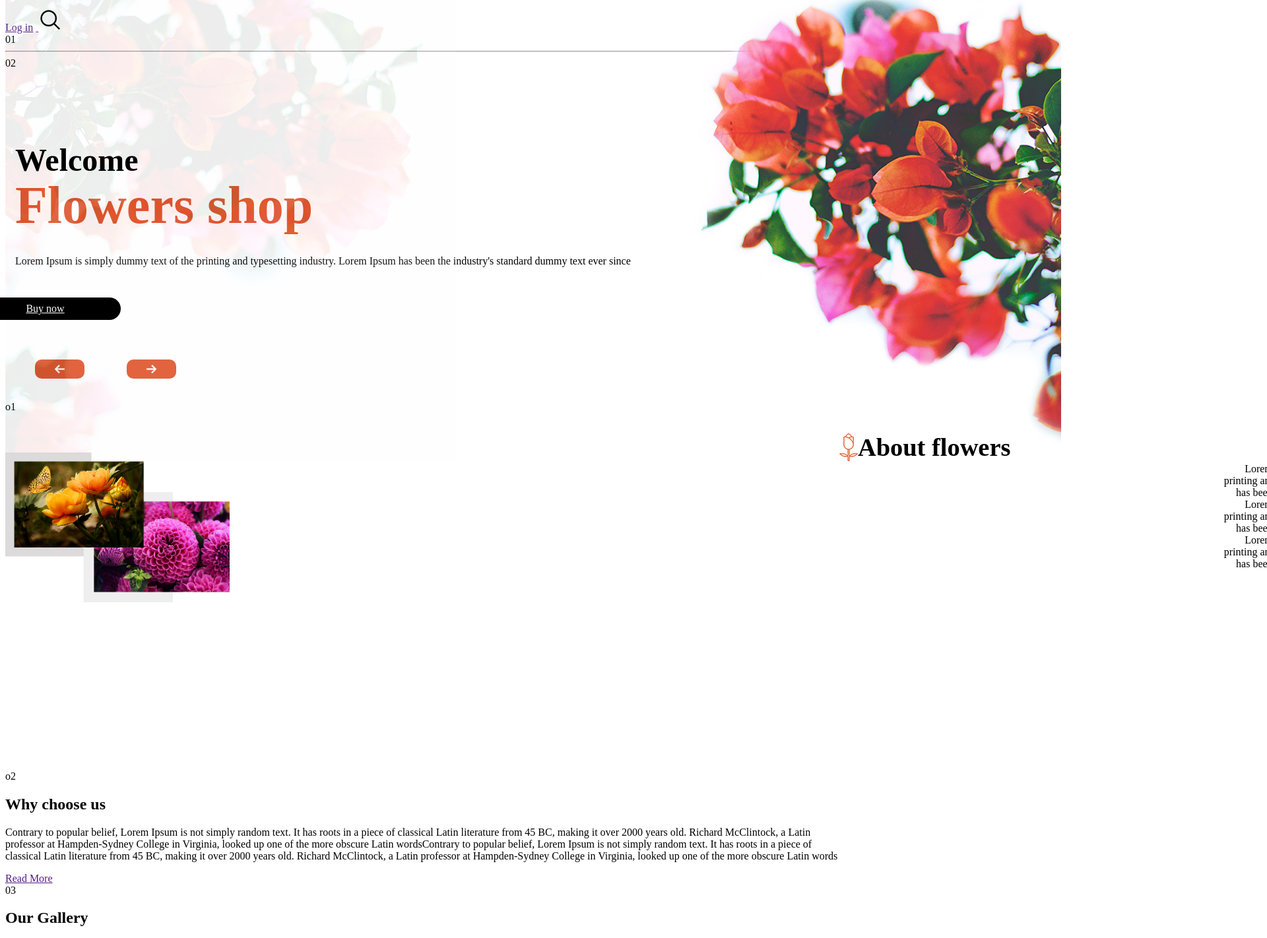
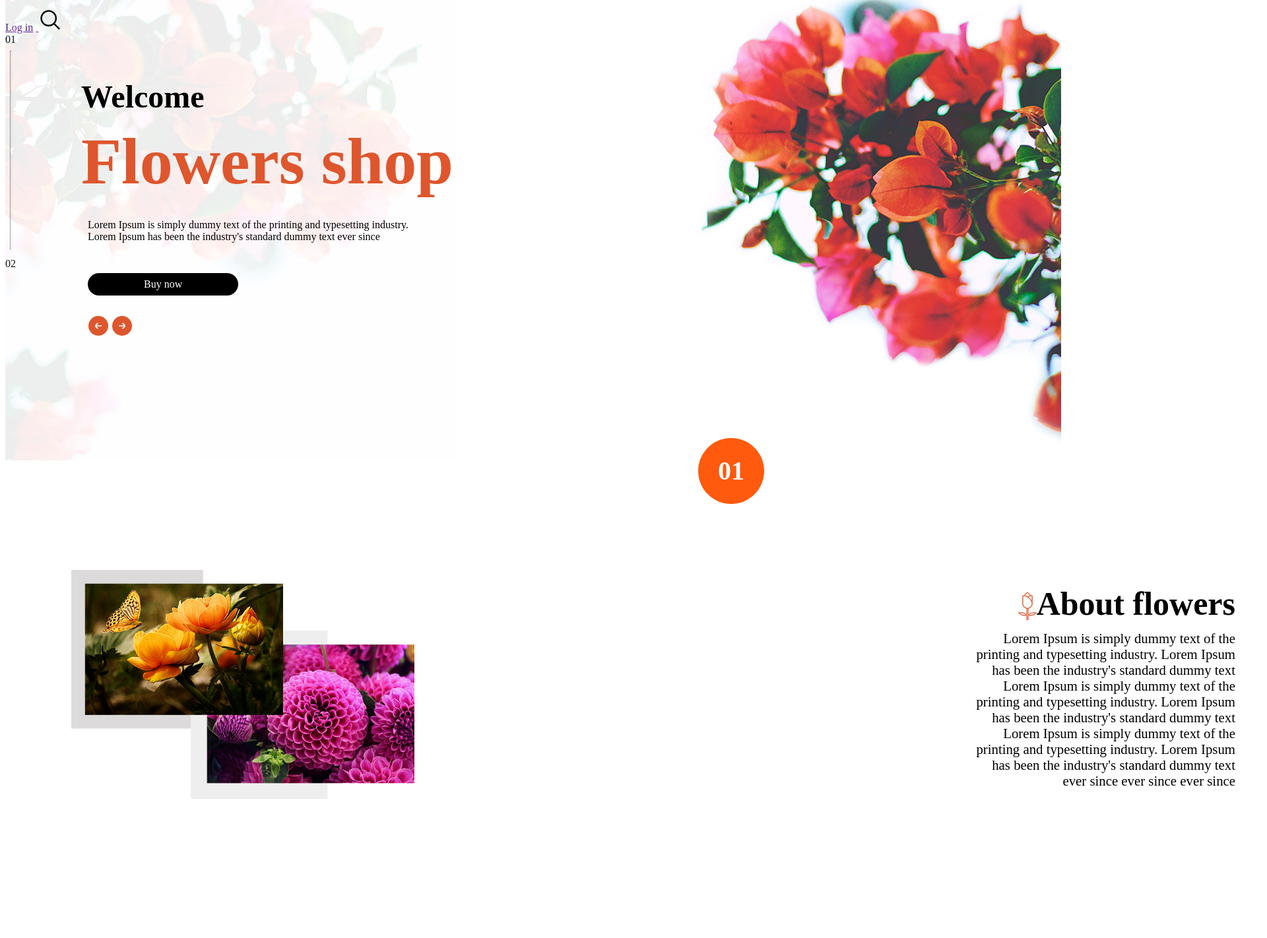
Before and after one commit to ElijasStramkauskas/PavasarioProjektas, a plain HTML site: page index.html in a window 1280 px wide. Shown: the part 128-1550 px from the top of the page at 66% size, 1920 px wide, since content can reach past the window. Drawn offline with Linux system fonts and the light colour scheme; files whose address does not match are found by name.

Commit message:
visko po biski

```diff
--- a/css/style.css
+++ b/css/style.css
@@ -4,6 +4,7 @@
     padding-right: 25px;
 }
 .body{
+  margin: 0;
   font-family: "Poppins", sans-serif;
   color: #0c0c0c;
   background-color: #ffffff;
@@ -29,47 +30,246 @@
       background-size: cover;
     }}
 
+/* section flower */
+
     .flower{
+
+        h2{
+        text-align: left;
+        position: relative;
+        top: 0px;
+        bottom: 0;
+        left: 100px;
+        top: -400px;
+        }
+
+        hr{
+        width: 1px;
+        height: 300px;
+        display: inline-block;
+        margin-left: 7px;
+        }
+
         h1{
+        position: relative;
         font-weight: 600;
         color: #de562d;
-        font-size: 5rem;
+        font-size: 100px;
         margin-bottom: 30px;
+        left: 100px;
+        top: -400px;
         }
-      a {
+
+        a{
+        position: relative;
         display: inline-block;
         padding: 8px 85px;
         background-color: #000000;
         color: #ffffff;
         border-radius: 25px;
         margin: 30px ;
+        left: 80px;
+        top: -400px;
+        text-decoration: none;
         }
+
+        p{
+        position: relative;
+        left: 110px;
+        top: -400px;
+        }
+
         img{
-        border-radius: 10px;
+        position: relative;
         background-color: #de562d;
-        padding: 8px 30px;
-        margin: 30px ;
+        padding: 10px 10px;
+        margin: 1px ;
+        top: -400px;
+        left: 110px;
+        border-radius: 50%;
+        width: 10px;
+        height: 10px;
+        object-fit: cover
         }}
 
-    .image{
-      width: 0;
+/* pabaiga */
+
+
+/* section about */
+
+    .about{
+
+        h2{
+        text-align: right;
+        position: relative;
+        left: 600px;
+        bottom: 520px;
+        font-size: 50px;
+        }
+
+        p{
+        text-align: right;
+        position: relative;
+        left: 600px;
+        bottom: 550px;
+        font-size: 130%;
+        }
+
+        .aboutpng{
+        width: 520px;
+        position: relative;
+        bottom: 150px;
+        left: 100px;
+        }
+        .tulpe{
+        position: relative;
+        top: 8px;
+        }}
+
+/* pabaiga */
+
+
+
+/* section why */
+
+   .why{
+
+        background-color: #ff0000;
+        color: white;
+        text-align: center;
+        padding: 60px 20px;
+        position: relative;
+        width: 1130px;
 
         }
 
-
-    .logo{
-      width: 0;
+        .why a{
+        position: relative;
+        display: inline-block;
+        padding: 15px 60px;
+        background-color: #ffffff;
+        color: #ff0000;
+        border-radius: 25px;
+        margin: 30px ;
+        bottom: -20px;
+        text-decoration: none;
         }
 
+        .why h2{
+        position: relative;
+        font-size: 40px;
+        bottom: 40px;
 
-.footer {
+
+        }
+        .why p{
+        position: relative;
+        font-size: 20px;
+        max-width: 1000px;
+        left: 60px;
+        }
+        .skaiciai{
+        width: 100px;
+        height: 100px;
+        background-color: #ff5a0e;
+        color: white;
+        font-weight: bold;
+        border-radius: 50%;
+        display: flex;
+        align-items: center;
+        justify-content: center;
+        position: relative;
+        font-size: 40px;
+        }
+        .du{
+        bottom: 120px;
+        left: 50px;
+        }
+        .tris{
+        left: 1000px;
+        bottom: 40px;
+        }
+        .vienas{
+          bottom: 250px;
+          left: 1050px;
+        }
+
+/* pabaiga */
+
+/* section gallery */
+
+.gallery{
+    h2{
+    position: relative;
+    font-size: 40px;
+    left: 480px;
+    }
+
+    .tulpe{
+    position: relative;
+    bottom: -10px;
+    }
+
+    img.image1{
+    position: relative;
+    left: 10px;
+    bottom: -20px;
+    width: 80%;
+    }
+
+    img.image2{
+    position: relative;
+    bottom: 245px;
+    left: 400px;
+    width: 80%;
+    }
+
+    img.image3{
+    position: relative;
+    bottom: 710px;
+    left: 790px;
+    }
+
+    img.image4{
+    position: relative;
+    bottom: 700px;
+    width: 80%;
+    left: 10px;
+    }
+
+    img.image5{
+    position: relative;
+    bottom: 960px;
+    left: 400px;
+    }
+
+    img.image6{
+    position: relative;
+    bottom: 1430px;
+    left: 790px;
+    }
+
+    img.image7{
+    position: relative;
+    bottom: 1210px;
+    left: 10px;
+    width: 165%;
+    }
+
+    img.image8{
+    position: relative;
+    bottom: 1730px;
+    left: 790px;
+    }}
+/* pabaiga */
+   .footer{
         background-color: #363535;
         color: #fff;
         padding: 60px 20px 30px;
         font-family: 'Poppins', sans-serif;
         }
 
-.footer-container {
+    .footer-container{
         max-width: 1200px;
         margin: 0 auto;
         display: flex;
@@ -78,7 +278,7 @@
         gap: 40px;
         }
 
-.footer-column {
+    .footer-column{
         flex: 1 1 220px;
         }
 
@@ -154,7 +354,7 @@
 
 }
 
-h2{
+h222{
   text-align: left;
   position: relative;
   top: 0px;
@@ -171,31 +371,6 @@ h2{
   right: 0;
   left: 0;
   }
-
-.aboutpng{
-width: 340px;
-position: relative;
-top:  60px;
-
-}
-.aboutname{
-  text-align: right;
-  position: relative;
- left: 100%;
- bottom: 240px;
- font-size: 160%;
-}
-.abouttext{
-text-align: right;
-position: relative;
-left: 70%;
-bottom: 270px;
-}
-.tulpe{
-  position: relative;
-  top: 8px;
-}
-
 .welcome{
  width: 130%;
 
@@ -207,7 +382,20 @@ bottom: 270px;
   top:70px ;
 }
 
-.buybutton{
-  position: relative;
-right: 6%;
+
+
+
+
+
+.line{
+
 }
+.image{
+  width: 0;
+
+}
+
+
+.logo{
+  width: 0;
+}
--- a/index.html
+++ b/index.html
@@ -1,18 +1,22 @@
 <!DOCTYPE html>
 <html lang="en">
+
 <head>
+
 <meta charset="UTF-8">
 <meta name="viewport" content="width=device-width, initial-scale=1.0">
 
 <link rel="stylesheet" href="css/style.css">
 
-    <title>Document</title>
+<title>flowers shop</title>
+
 </head>
 
 <body>
 <!-- header pradzia -->
 <header>
 <div class="flower11"><img src="img/flower11.png" alt=""></div>
+
 <div class=""> </div>
 <span>Fior</span>
 
@@ -59,7 +63,9 @@
 <section class="flower">
 <div class="">
 <span> 01</span>
+<br>
 <hr>
+<br>
 <span>02</span>
 </div>
 
@@ -70,10 +76,9 @@
 </div>
 <h1>Flowers shop</h1>
 <p>
-Lorem Ipsum is simply dummy text of the printing and typesetting industry. Lorem Ipsum has been
-the
-industry's
-standard dummy text ever since
+Lorem Ipsum is simply dummy text of the printing and typesetting industry.
+<br>
+Lorem Ipsum has been the industry's standard dummy text ever since
 </p> <div class="buybutton">
 
 <a href="">Buy now</a>
@@ -83,68 +88,79 @@ standard dummy text ever since
 <img src="img/prev.png" alt=""> <img src="img/next.png" alt="">
 </div>
 </section>
+
 <!-- about section pradzia -->
+
 <section class="about">
-    <div class="">
-        o1
+
+<div class="skaiciai vienas">
+
+01
+
 </div>
-    <div>
-    <div class="image"><img class="aboutpng" src="img/about.png" alt=""/>
-    </div>
-    <div class="aboutname">
+
+<img class="aboutpng" src="img/about.png" alt=""/>
+
 <h2>
+
 <img class="tulpe" src="img/tulpe.png" alt="">About flowers
+
 </h2>
-    </div>
-<div class="abouttext">
+
 <p>Lorem Ipsum is simply dummy text of the <br>printing and typesetting industry. Lorem Ipsum <br> has been the
 industry's standard dummy text <br>Lorem Ipsum is simply dummy text of the <br> printing and typesetting industry.
 Lorem Ipsum <br>has been the industry's standard dummy text <br>Lorem Ipsum is simply dummy text of the <br>printing
 and typesetting industry. Lorem Ipsum <br> has been the industry's standard dummy text <br> ever since ever since
 ever since</p>
-</div>
-</div>
+
 </section>
+
 <!-- about section pabaiga -->
 
 
 
 
 
-    <section class="">
-        <div class="">
-            o2
+<section class="why">
+<div class="skaiciai du">
+02
 </div>
-        <div>
 
-        <div>
 <h2>
-            Why choose us
+Why Choose Us
 </h2>
-    </div>
-    <div>
+
+
 <p> Contrary to popular belief, Lorem Ipsum is not simply random text. It has roots in a piece of classical
 Latin literature from 45 BC, making it over 2000 years old. Richard McClintock, a Latin professor at
-            Hampden-Sydney College in Virginia, looked up one of the more obscure Latin wordsContrary to popular belief,
+Hampden-Sydney College in Virginia, looked up one  of the more obscure Latin wordsContrary to popular belief,
 Lorem Ipsum is not simply random text. It has roots in a piece of classical Latin literature from 45 BC,
 making it over 2000 years old. Richard McClintock, a Latin professor at Hampden-Sydney College in Virginia,
-            looked up one of the more obscure Latin words</p>
-    </div>
-    <a href="">
-        Read More
-    </a>
+looked up one of the more <br>obscure Latin words</p>
+<a href="">Read More</a>
+
 </div>
 </section>
 
 
 <!-- gallery pradzia -->
-    <section class="">
-<div class="">
+<section class="gallery">
+<div class="skaiciai tris">
 03
 </div>
 <h2>
-    Our Gallery
+<img class="tulpe" src="img/tulpe.png" alt="">Our Gallery
 </h2>
+<img class="image1" src="img/flower3.jpg" alt="">
+<img class="image2" src="img/flower4.jpg" alt="">
+<img class="image3" src="img/flower5.jpg" alt="">
+<img class="image4" src="img/flower6.jpg" alt="">
+<img class="image5" src="img/flower7.jpg" alt="">
+<img class="image6" src="img/flower8.jpg" alt="">
+<img class="image7" src="img/flower9.jpg" alt="">
+<img class="image8" src="img/flower10.jpg" alt="">
+
+</section>
 <!-- customers pradzia -->
 
 <section class="client">
@@ -203,8 +219,6 @@ standard dummy text ever since
 </div>
 </div>
 </section>
-
-
 
 <!-- contact1 pabaiga -->
 
@@ -336,7 +350,7 @@ Useful Link
 <div>
 <img src="img/message.png" alt="i">
 <p>
-                demo@gmail.com
+emo@gmail.com
 </p>
 </div>
 </div>
```
Lines whose indentation alone changed are shown as unchanged.
